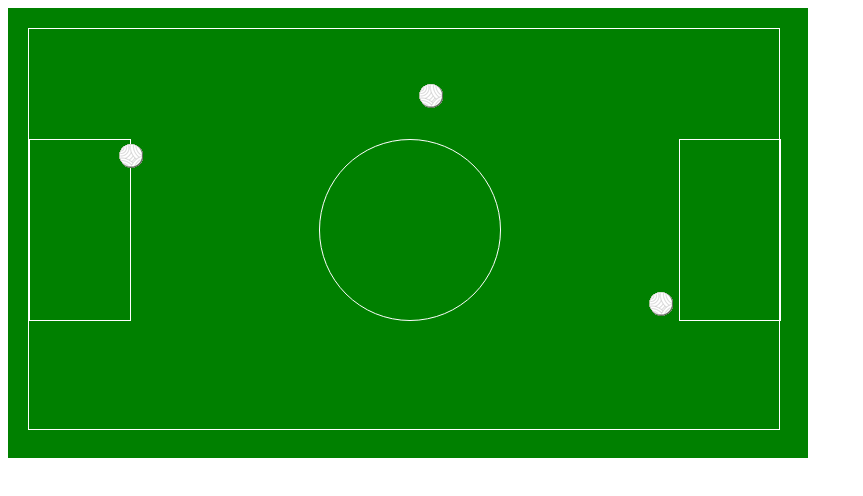
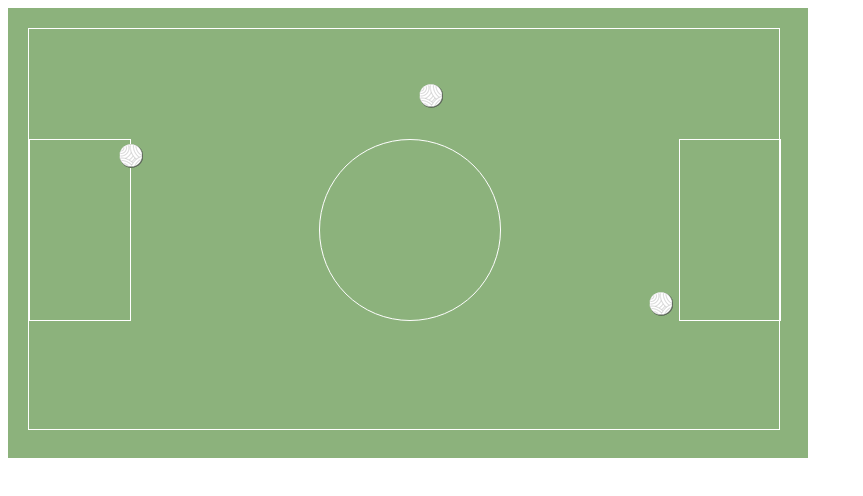
Before and after one commit to fatimajr/lacancha, a plain HTML site: page index.html in a window 1280 px wide. Shown: the whole page, without its empty margins (0-863 px from the left). Drawn offline with Linux system fonts and the light colour scheme.

Commit message:
la cancha

```diff
--- a/main.css
+++ b/main.css
@@ -1,7 +1,7 @@
 .cancha{
 	width: 800px;
 	height: 450px;
-	background-color: green;
+	background-color: #8CB27C;
 }
 .borde{
 	border: 1px solid white;
```
